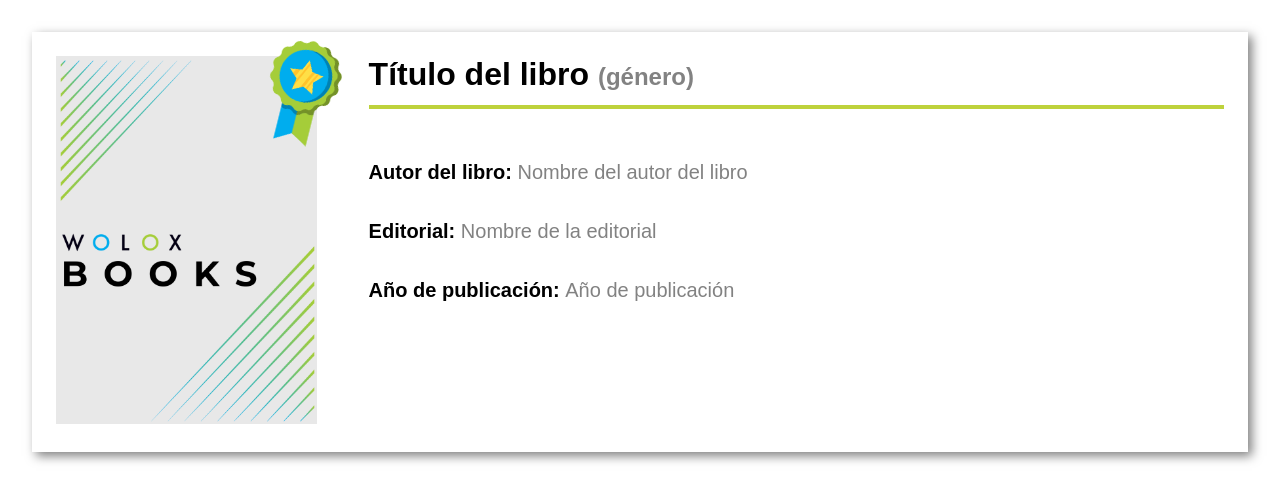
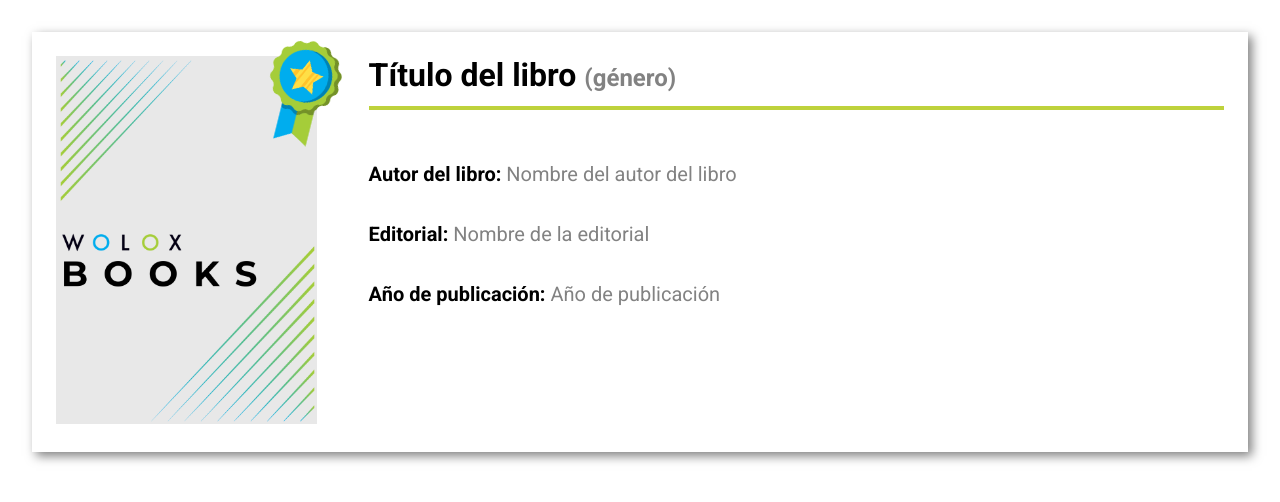
Before and after one commit to wolox-training/ds-angular, a plain HTML site: page index.html in a window 1280 px wide. Drawn offline with nearby package versions, Linux system fonts and the light colour scheme; files that its build step writes are made by us from their sources.

Commit message:
Roboto font is added

```diff
--- a/scss/application.scss
+++ b/scss/application.scss
@@ -1,3 +1,9 @@
 @import 'equalizer';
 @import 'styles';
 @import 'detail';
+
+@import url('https://fonts.googleapis.com/css2?family=Roboto:wght@100;400;500;700&display=swap');
+
+* {
+  font-family: 'Roboto', sans-serif;
+}
```
